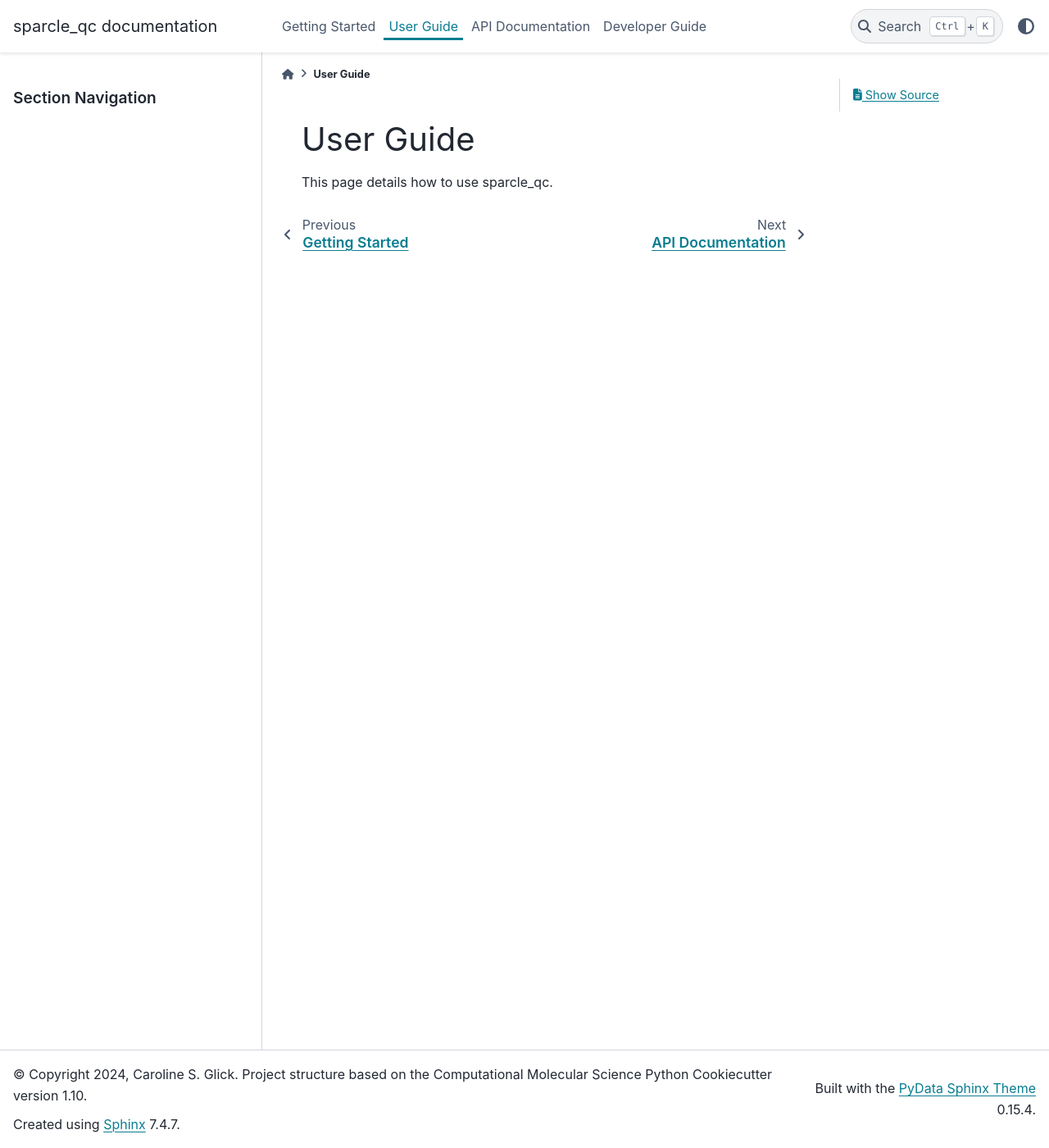
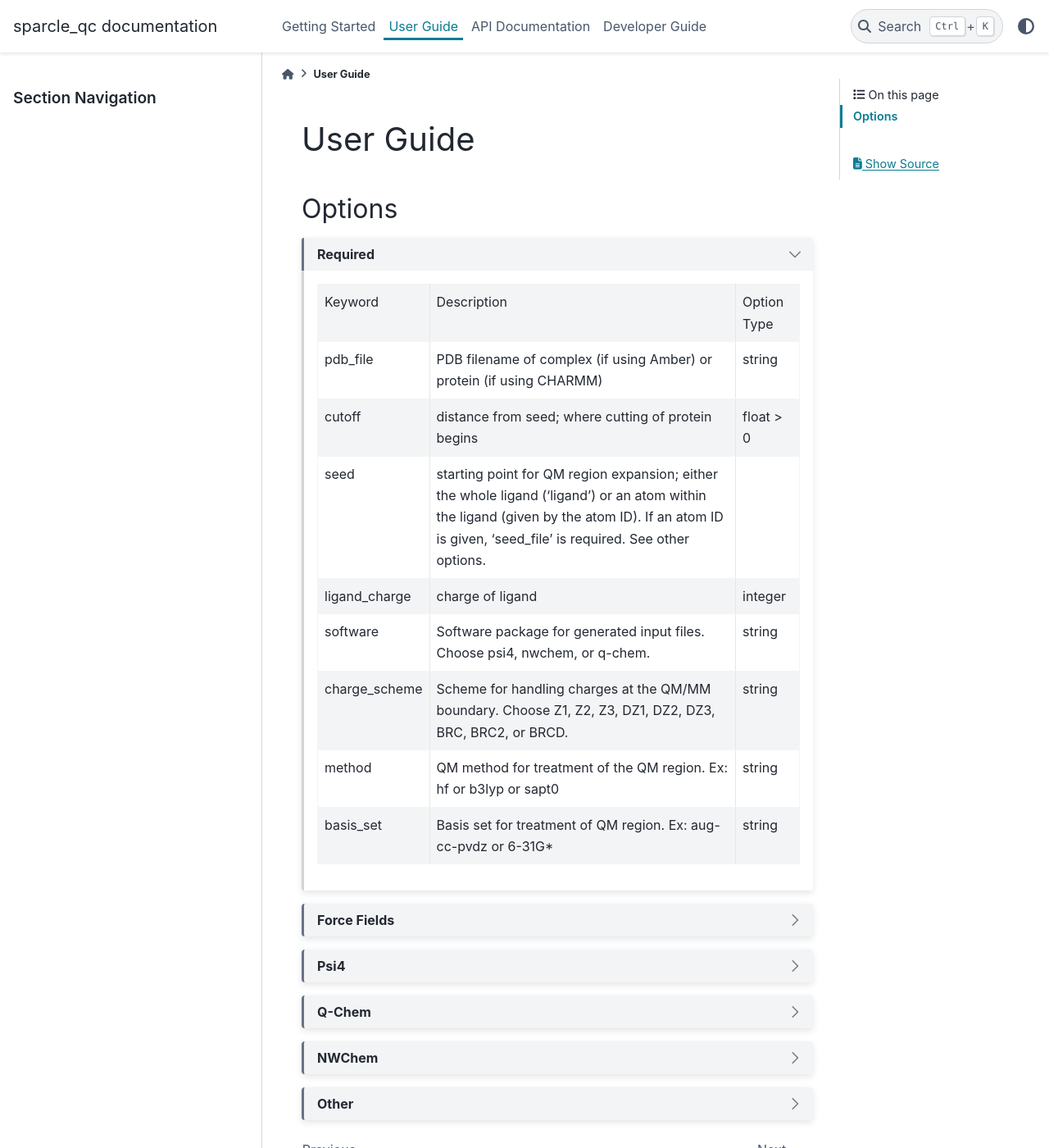
Before and after one commit to carolinesargent/sparcleqc, a Sphinx documentation site: the page built from docs/user_guide.rst, in a window 1280 px wide and 1400 px high. Shown: the whole window at 82% size. Built offline with Sphinx 7.4.7 and the PyData theme 0.15.4, drawn with Linux system fonts in a browser that asks for light colours; the version number could not be read and is left out.

Commit message:
options page

```diff
--- a/docs/conf.py
+++ b/docs/conf.py
@@ -25,7 +25,7 @@ import sparcle_qc
 project = 'sparcle_qc'
 copyright = ("2024, Caroline S. Glick. Project structure based on the "
              "Computational Molecular Science Python Cookiecutter version 1.10")
-author = 'Caroline S. Glick'
+author = 'C.S. Glick, I.P. Berry, C.D. Sherrill'
 
 # The short X.Y version
 version = ''
@@ -77,7 +77,7 @@ master_doc = 'index'
 #
 # This is also used if you do content translation via gettext catalogs.
 # Usually you set "language" from the command line for these cases.
-language = None
+language = 'en'
 
 # List of patterns, relative to source directory, that match files and
 # directories to ignore when looking for source files.
--- a/docs/index.rst
+++ b/docs/index.rst
@@ -25,7 +25,7 @@ Welcome to sparcle_qc's documentation!
     .. grid-item-card::  User Guide
       :margin: 0 3 0 0
 
-      An in-depth guide for users.
+      See a list of all options
 
       .. button-link:: ./user_guide.html
          :color: primary
--- /dev/null
+++ b/docs/options/forcefields.csv
@@ -0,0 +1,10 @@
+Keyword,Description,Option Type,Required if using
+amber_ff,Amber forcefield for point charges (ex. ff19SB),string,Amber
+env_path,Path to environment; (ex. user/miniconda3/envs/sparcle_qc/),string,Amber
+charmm_rtf,Path to CHARMM .rtf file of desired CHARM force field,string,CHARMM
+charmm_prm,Path to CHARMM .prm file of desired CHARMM force field,string,CHARMM
+water_model,Desired water model (ex. TIP3P or OPC),string,Amber or CHARMM
+o_charge,"Custom oxygen charge for water, optional",float,
+h_charge,"Custom hydrogen charge for water, optional",float,
+ep_charge,"Custom extra point charge for water, optional. If extra point charge is given, set water_model to a four-point water model for generation of extra point charge coordinates.",float,
+other_amber_ff,"List of other (non-protein, non-water) Amber FFs to be used. (ex. 'leaprc.DNA.OL15', 'leaprc.gaff2')",list,Amber
--- /dev/null
+++ b/docs/options/nwchem.csv
@@ -0,0 +1,6 @@
+Keyword,Description,Option Type,Default
+nwchem_scratch,path/to/scratch for SCRATCH_DIR,string,None
+nwchem_perm,path/to/perm for PERMANENT_DIR,string,None
+nwchem_scf,dictionary of options to add to SCF block,dictionary,None
+nwchem_dft,dictionary of options to add to DFT block,dictionary,{'xc':'b3lyp'}
+mem,"String for memory setting, including units",string,32 GB
--- /dev/null
+++ b/docs/options/other.csv
@@ -0,0 +1,5 @@
+Keyword,Description,Option Type,Default
+pre-capped,"If protein termini are already capped, set to true. Otherwise, Sparcle_QC will add endcaps.",string,false
+seed_file,"If atom id is specified as 'seed', add filename to corresponding atom and atom id. Can be the same as pdb_file or different. ",string,
+template_path,"If you would like to cut a QM region from a new PDB that matches the QM region of an existing PDB, set this to the path of the 'cx_autocap_fixed.pdb' in the subdirectory of the existing PDB's Sparcle_QC run.",string,
+cp,Add ghost atoms for counterpoise correction? true or false,string,true
--- /dev/null
+++ b/docs/options/psi4.csv
@@ -0,0 +1,6 @@
+Keyword,Description,Option Type,Default
+fisapt_partition,Generate fA.dat and fB.dat files for FSAPT partition? true or false,string,false
+do_fsapt,Run functional-group SAPT? true or false,string,false
+psi4_options,dictionary of extra Psi4 options (ex. {'e_convergence':9}),dictionary,{}
+nthreads,"number of threads to be used by Psi4, if set in the input file",integer,1
+mem,"String for memory setting, including units",string,32 GB
--- /dev/null
+++ b/docs/options/qchem.csv
@@ -0,0 +1,3 @@
+Keyword,Description,Option Type,Default
+qchem_options,"dictionary of options to add to $rem block, optional. Note: method and basis are added to $rem block by default.",dictionary,{'JOBTYPE':'xsapt'} if sapt in method; or {'JOBTYPE':'sp'}
+qchem_sapt,"dictionary of options to include in $sapt block, optional",dictionary,"{}, or if method is sapt0: {'algorithm':'ri-mo','basis':'dimer'}"
--- /dev/null
+++ b/docs/options/required.csv
@@ -0,0 +1,9 @@
+Keyword,Description,Option Type
+pdb_file,PDB filename of complex (if using Amber) or protein (if using CHARMM) ,string
+cutoff,distance from seed; where cutting of protein begins,float > 0
+seed,"starting point for QM region expansion; either the whole ligand ('ligand') or an atom within the ligand (given by the atom ID). If an atom ID is given, 'seed_file' is required. See other options.",
+ligand_charge,charge of ligand,integer
+software,"Software package for generated input files. Choose psi4, nwchem, or q-chem.",string
+charge_scheme,"Scheme for handling charges at the QM/MM boundary. Choose Z1, Z2, Z3, DZ1, DZ2, DZ3, BRC, BRC2, or BRCD.",string
+method,QM method for treatment of the QM region. Ex: hf or b3lyp or sapt0,string
+basis_set,Basis set for treatment of QM region. Ex: aug-cc-pvdz or 6-31G*,string
--- a/docs/user_guide.rst
+++ b/docs/user_guide.rst
@@ -1,4 +1,36 @@
 User Guide
 ===============
 
-This page details how to use sparcle_qc.
+Options
+********
+
+.. dropdown:: Required
+    :open:
+
+    .. csv-table::
+        :file: options/required.csv
+
+.. dropdown:: Force Fields
+
+    .. csv-table::
+        :file: options/forcefields.csv
+
+.. dropdown:: Psi4
+
+    .. csv-table::
+        :file: options/psi4.csv
+
+.. dropdown:: Q-Chem
+
+    .. csv-table::
+        :file: options/qchem.csv
+
+.. dropdown:: NWChem
+
+    .. csv-table::
+        :file: options/nwchem.csv
+
+.. dropdown:: Other
+
+    .. csv-table::
+        :file: options/other.csv
```
